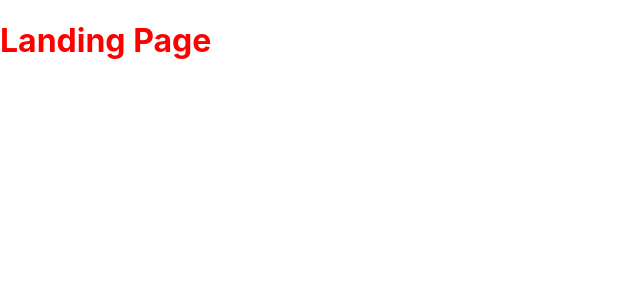
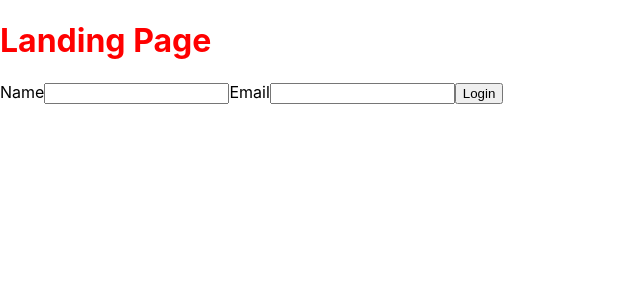
Before and after one commit to ChrisCampbell1/fetch, a React (Create React App) app: page / in a window 1280 px wide. Shown: the top 300 px of the page, without its empty margins (0-640 px from the left). Built offline with nearby package versions, Linux system fonts and the light colour scheme.

Commit message:
add login form with auth service to landing page

```diff
--- /dev/null
+++ b/src/components/login/Login.jsx
@@ -0,0 +1,45 @@
+// npm modules
+import { useState } from 'react'
+
+// components
+
+
+// services
+import * as authService from "../../services/authService"
+
+// styles
+import styles from './Login.module.css'
+
+// component
+
+
+export default function Login() {
+  const [formData, setFormData] = useState({
+    name: '',
+    email: ''
+  })
+
+  const handleChange = e => {
+    setFormData({ ...formData, [e.target.name]: e.target.value })
+  }
+
+  const handleSubmit = async (e) => {
+    e.preventDefault()
+    let res = await authService.login(formData)
+    console.log(res)
+  }
+
+  return (
+    <form
+      className={styles.container}
+      autoComplete="off"
+      onSubmit={handleSubmit}
+    >
+      <label htmlFor="name">Name</label>
+      <input type="text" id='name' name="name" onChange={handleChange}/>
+      <label htmlFor="email">Email</label>
+      <input type="text" id='email' name="email" onChange={handleChange}/>
+      <button type="submit">Login</button>
+    </form>
+  )
+}
--- a/src/pages/landing/Landing.jsx
+++ b/src/pages/landing/Landing.jsx
@@ -2,7 +2,7 @@
 
 
 // components
-
+import Login from '../../components/login/Login'
 
 // services
 
@@ -17,6 +17,7 @@ export default function Landing() {
   return (
     <main className={styles.container}>
       <h1>Landing Page</h1>
+      <Login />
     </main>
   )
 }
--- /dev/null
+++ b/src/services/authService.js
@@ -0,0 +1,19 @@
+const BASE_URL = "https://frontend-take-home-service.fetch.com"
+
+const login = async (data) => {
+  try {
+    const res = await fetch(`${BASE_URL}/auth/login`, {
+      credentials: 'include',
+      mode: 'cors',
+      method: 'POST',
+      headers: { 'Content-Type': 'application/json' },
+      body: JSON.stringify(data),
+    })
+    return res
+  } catch (error) {
+    throw error
+  }
+
+}
+
+export { login }
```
Also changed, not shown: src/components/login/Login.module.css (added).
